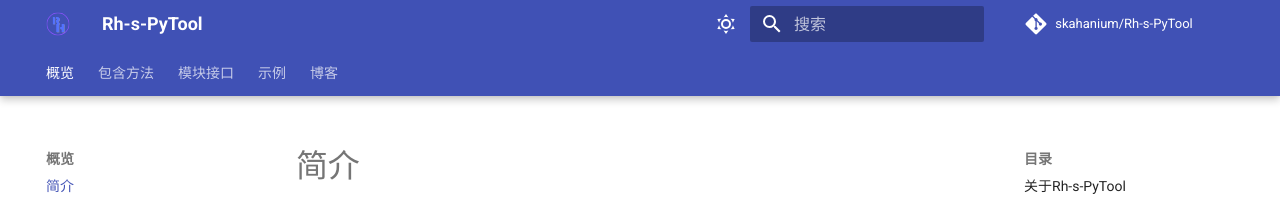
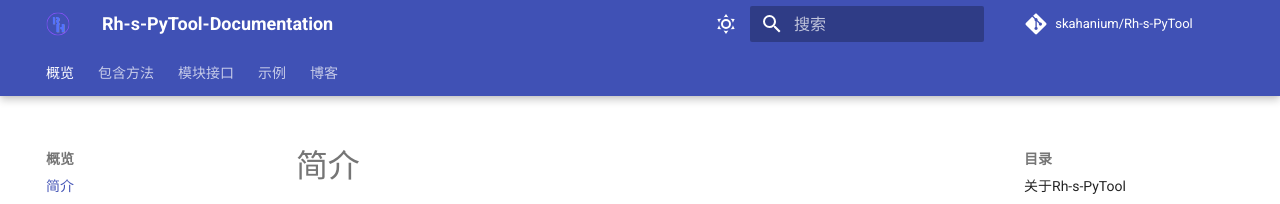
Before and after one commit to skahanium/Rh-s-PyTool-Docs, an MkDocs documentation site: the page built from docs/index.md, in a window 1280 px wide. Shown: the top 204 px of the page. Built offline with MkDocs 1.6.1 and Material for MkDocs 9.7.7, drawn with Linux system fonts in a browser that asks for light colours; comment, search, counter and statistics services are not loaded.

Commit message:
网站名称更改

```diff
--- a/mkdocs.yml
+++ b/mkdocs.yml
@@ -1,4 +1,4 @@
-site_name: Rh-s-PyTool
+site_name: Rh-s-PyTool-Documentation
 site_url: https://github.com/skahanium/Rh-s-PyTool-Documentation
 
 repo_url: https://github.com/skahanium/Rh-s-PyTool
```
